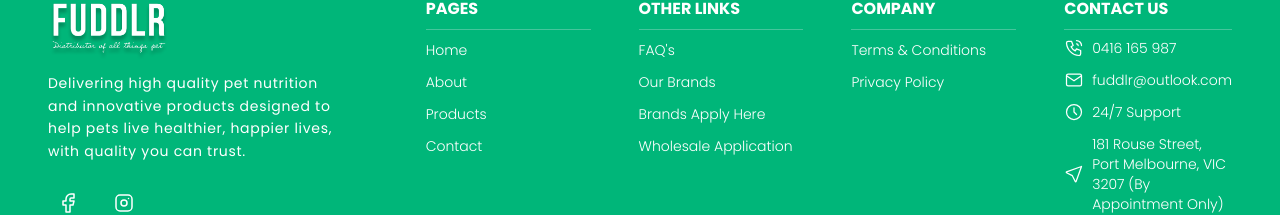
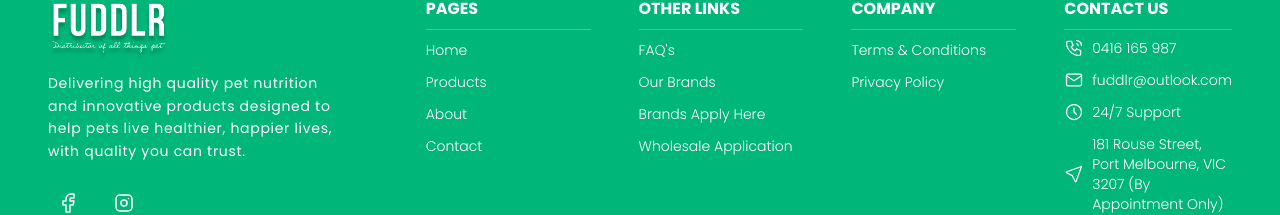
Before and after one commit to DigitronCX/FUDDLR-Frontend, a Next.js app: page / in a window 1280 px wide. Shown: the part 6115-6330 px from the top of the page. Built offline with nearby package versions, Linux system fonts and the light colour scheme; a web font is replaced by a local one.

Commit message:
chore: reorder About link in Footer navigation menu

```diff
--- a/components/Footer.tsx
+++ b/components/Footer.tsx
@@ -5,8 +5,8 @@ import Link from "next/link";
 
 const Mainlinks = [
     { name: "Home", path: "/" },
+    { name: "Products", path: "/product" },
     { name: "About", path: "/about" },
-    { name: "Products", path: "/product" },
     { name: "Contact", path: "/contact" },
 ];
 
```
